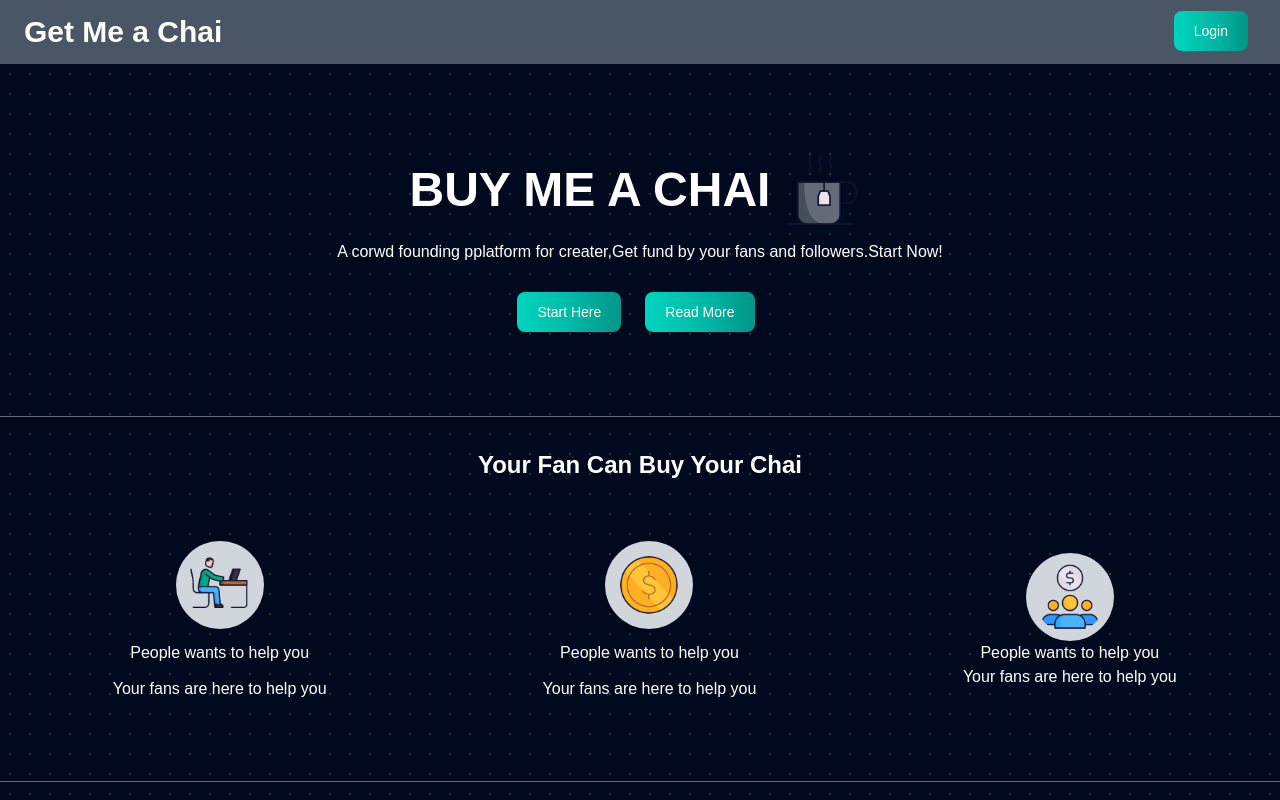
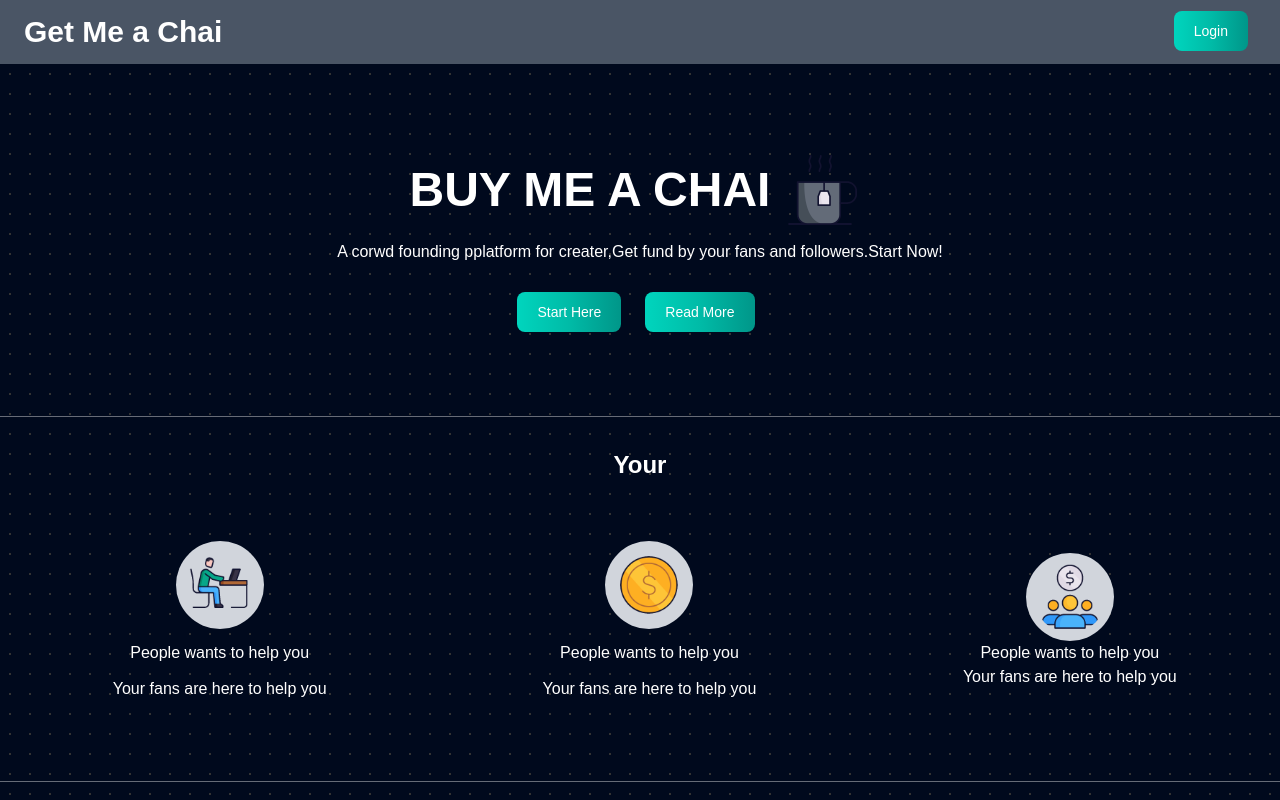
Before and after one commit to Niranjana593/Get-me-mychai-clone-, a Next.js app: page / in a window 1280 px wide. Shown: the top 800 px of the page. Built offline with nearby package versions, Linux system fonts and the light colour scheme; no server answers.

Commit message:
Change made on the main page.js file

```diff
--- a/app/page.js
+++ b/app/page.js
@@ -21,7 +21,7 @@ export default function Home() {
       </div>
       <div className="h-[0.5px] opacity-40 bg-white"></div>
       <div className="text-white my-8  mx-auto mb-10 min-h-[28vh]">
-        <p className="text-2xl font-bold my-4 text-center">Your Fan Can Buy Your Chai</p>
+        <p className="text-2xl font-bold my-4 text-center">Your </p>
         <div className="flex justify-around py-10 my-5">
           <div className="item space-y-3  flex flex-col justify-center items-center">
             <img className="rounded-full p-2 bg-gray-300" width={88} src="/man.gif" alt="" />
```
